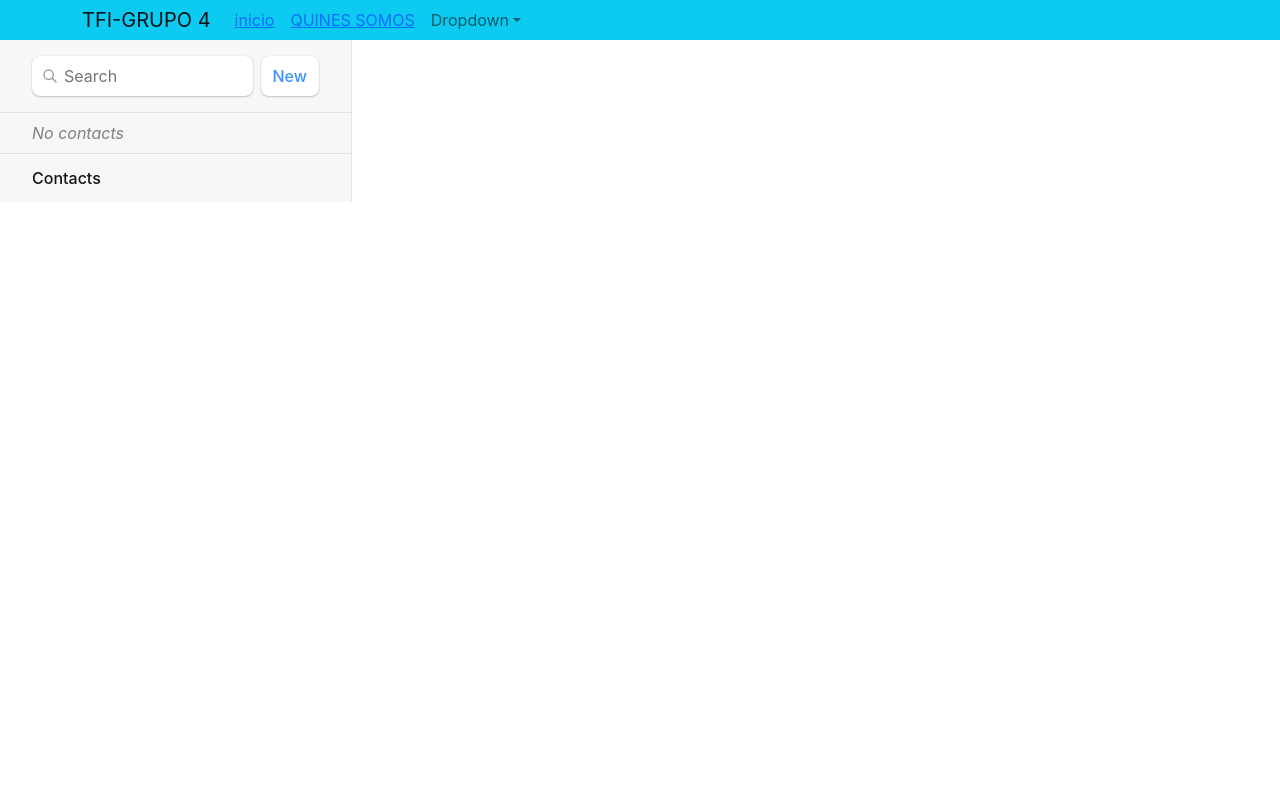
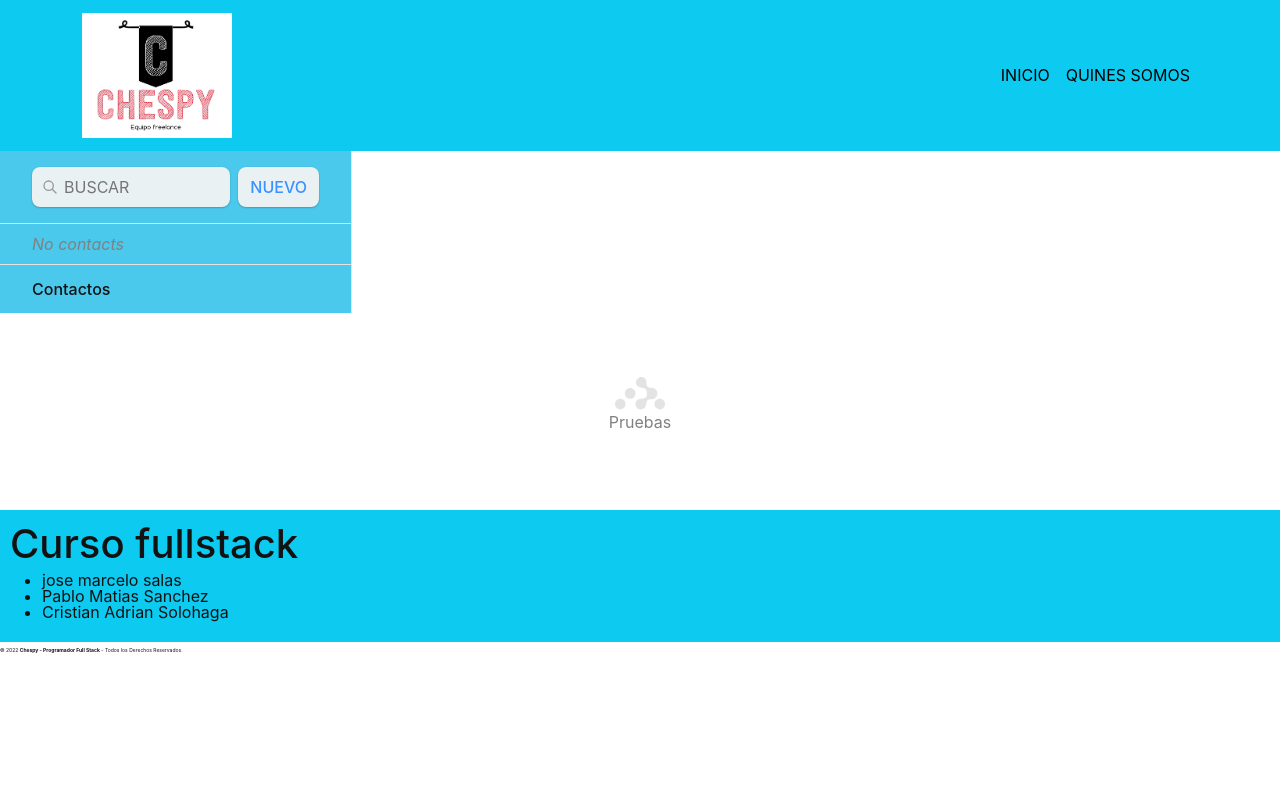
Before and after one commit to josemasa/REACT--TP-ANIMALES, a React (Vite) app in the folder frontend/: page / in a window 1280 px wide. Shown: the top 800 px of the page. Built offline with nearby package versions, Linux system fonts and the light colour scheme.

Commit message:
crud front terminado

```diff
--- a/frontend/src/components/AgendaContactos/contact.jsx
+++ b/frontend/src/components/AgendaContactos/contact.jsx
@@ -1,14 +1,11 @@
-import { Form } from "react-router-dom";
+import { Form, useLoaderData } from "react-router-dom";
+import { getContact } from "./contacts";
 
+export async function loader({ params }) {
+  return getContact(params.contactId);
+}
 export default function Contact() {
-  const contact = {
-    first: "Your",
-    last: "Name",
-    avatar: "https://placekitten.com/g/200/200",
-    twitter: "your_handle",
-    notes: "Some notes",
-    favorite: true,
-  };
+  const contact = useLoaderData();
 
   return (
     <div id="contact">
@@ -23,14 +20,17 @@ export default function Contact() {
               {contact.first} {contact.last}
             </>
           ) : (
-            <i>No Name</i>
+            <i>SIN NOMBRE</i>
           )}{" "}
           <Favorite contact={contact} />
         </h1>
 
         {contact.twitter && (
           <p>
-            <a target="_blank" href={`https://twitter.com/${contact.twitter}`}>
+            <a
+              target="_blank"
+              href={`https://scontent.faep7-1.fna.fbcdn.net/v/t1.6435-9/69607464_383529629237939_7559990877389586432_n.jpg?_nc_cat=104&ccb=1-7&_nc_sid=09cbfe&_nc_eui2=AeHWa8WGHGlvk5wsJ2O4hK9v7yOAsE2khR7vI4CwTaSFHoh98HWp-YTbU5X2XVwGoLmhC1ENlI5G_lqIdJUQYpHp&_nc_ohc=70wtx4PfEe8AX_PDRYY&_nc_ht=scontent.faep7-1.fna&oh=00_AT-ifIjO6BRCHsKBKUdgqu2N08xPK4srHtt82W9tKCjBtw&oe=636EBE03`}
+            >
               {contact.twitter}
             </a>
           </p>
@@ -40,18 +40,18 @@ export default function Contact() {
 
         <div>
           <Form action="edit">
-            <button type="submit">Edit</button>
+            <button type="submit">EDITAR</button>
           </Form>
           <Form
             method="post"
             action="destroy"
             onSubmit={(event) => {
-              if (!confirm("Please confirm you want to delete this record.")) {
+              if (!confirm("CONFIRME BORRADO")) {
                 event.preventDefault();
               }
             }}
           >
-            <button type="submit">Delete</button>
+            <button type="submit">BORRAR</button>
           </Form>
         </div>
       </div>
--- a/frontend/src/components/AgendaContactos/root.jsx
+++ b/frontend/src/components/AgendaContactos/root.jsx
@@ -1,8 +1,16 @@
-import { Outlet, Link, useLoaderData, Form } from "react-router-dom";
+import {
+  Outlet,
+  NavLink,
+  useLoaderData,
+  Form,
+  redirect,
+  useNavigation,
+} from "react-router-dom";
 import { getContacts, createContact } from "./contacts";
 
 export async function action() {
-  await createContact();
+  const contact = await createContact();
+  return redirect(`/contacts/${contact.id}/edit`);
 }
 
 export async function loader() {
@@ -12,18 +20,17 @@ export async function loader() {
 
 export default function Root() {
   const { contacts } = useLoaderData();
+  const navigation = useNavigation();
   return (
     <>
-      <div className="contenedor">
-        <div>
       <div id="sidebar">
-            <h1>Contacts</h1>
+        <h1>Contactos</h1>
         <div>
           <form id="search-form" role="search">
             <input
               id="q"
               aria-label="Search contacts"
-                  placeholder="Search"
+              placeholder="BUSCAR"
               type="search"
               name="q"
             />
@@ -31,7 +38,7 @@ export default function Root() {
             <div className="sr-only" aria-live="polite"></div>
           </form>
           <Form method="post">
-                <button type="submit">New</button>
+            <button type="submit">NUEVO</button>
           </Form>
         </div>
         <nav>
@@ -39,7 +46,12 @@ export default function Root() {
             <ul>
               {contacts.map((contact) => (
                 <li key={contact.id}>
-                      <Link to={`contacts/${contact.id}`}>
+                  <NavLink
+                    to={`contacts/${contact.id}`}
+                    className={({ isActive, isPending }) =>
+                      isActive ? "active" : isPending ? "pending" : ""
+                    }
+                  >
                     {contact.first || contact.last ? (
                       <>
                         {contact.first} {contact.last}
@@ -48,7 +60,7 @@ export default function Root() {
                       <i>No Name</i>
                     )}{" "}
                     {contact.favorite && <span>★</span>}
-                      </Link>
+                  </NavLink>
                 </li>
               ))}
             </ul>
@@ -59,10 +71,11 @@ export default function Root() {
           )}
         </nav>
       </div>
-          <div id="detail">
+      <div
+        id="detail"
+        className={navigation.state === "loading" ? "loading" : ""}
+      >
         <Outlet />
-          </div>
-        </div>
       </div>
     </>
   );
--- a/frontend/src/components/Footer.jsx
+++ b/frontend/src/components/Footer.jsx
@@ -6,14 +6,19 @@ function Footer() {
     <>
       <FOOTER>
         <div>
-          <h1>aqui va el footer</h1>
+          <h1>Curso fullstack </h1>
           <ul>
-            <li>uno</li>
-            <li>dos</li>
-            <li>tres </li>
-            <li>cuastro</li>
+            <li>jose marcelo salas </li>
+            <br />
+            <li>Pablo Matias Sanchez</li>
+            <br />
+            <li>Cristian Adrian Solohaga </li>
           </ul>
         </div>
+        <small>
+          &copy; 2022 <b>Chespy - Programador Full Stack</b> - Todos los
+          Derechos Reservados.
+        </small>
       </FOOTER>
     </>
   );
@@ -24,8 +29,11 @@ export default Footer;
 const FOOTER = styled.div`
   div {
     margin-top: 20px;
-    padding: 20px;
-    color: white;
-    background-color: black;
+    padding: 10px;
+
+    background-color: #0dcaf0;
+  }
+  small {
+    font-size: 5px;
   }
 `;
--- a/frontend/src/components/Navbar.jsx
+++ b/frontend/src/components/Navbar.jsx
@@ -1,38 +1,56 @@
 import Container from "react-bootstrap/Container";
 import Nav from "react-bootstrap/Nav";
 import Navbar from "react-bootstrap/Navbar";
-import NavDropdown from "react-bootstrap/NavDropdown";
+import styled from "styled-components";
 import { Outlet, Link } from "react-router-dom";
+import logo from "../../img/logo.png";
 function BasicExample() {
   return (
+    <NAVBAR>
       <Navbar bg="info" expand="lg">
         <Container>
-        <Navbar.Brand href="#home">TFI-GRUPO 4 </Navbar.Brand>
+          <Nav>
+            <Navbar.Brand href="#home">
+              <img src={logo} alt="" />{" "}
+            </Navbar.Brand>
+          </Nav>
+
+          <Nav>
             <Navbar.Toggle aria-controls="basic-navbar-nav" />
             <Navbar.Collapse id="basic-navbar-nav">
               <Nav className="me-auto">
                 <Nav.Link>
-              <Link to={"/"}>inicio </Link>
+                  <Link
+                    to={"/"}
+                    style={{ textDecoration: "none", color: "black" }}
+                  >
+                    INICIO
+                  </Link>
                 </Nav.Link>
                 <Nav.Link>
-              <Link to={"/qs"}>QUINES SOMOS </Link>
+                  <Link
+                    to={"/qs"}
+                    style={{ textDecoration: "none", color: "black" }}
+                  >
+                    QUINES SOMOS
+                  </Link>
                 </Nav.Link>
-            <NavDropdown title="Dropdown" id="basic-nav-dropdown">
-              <NavDropdown.Item href="#action/3.1">Action</NavDropdown.Item>
-              <NavDropdown.Item href="#action/3.2">
-                Another action
-              </NavDropdown.Item>
-              <NavDropdown.Item href="#action/3.3">Something</NavDropdown.Item>
-              <NavDropdown.Divider />
-              <NavDropdown.Item href="#action/3.4">
-                Separated link
-              </NavDropdown.Item>
-            </NavDropdown>
               </Nav>
             </Navbar.Collapse>
+          </Nav>
         </Container>
       </Navbar>
+    </NAVBAR>
   );
 }
 
 export default BasicExample;
+
+const NAVBAR = styled.div`
+  div {
+    text-align: center;
+  }
+  img {
+    width: 150px;
+  }
+`;
--- a/frontend/src/index.css
+++ b/frontend/src/index.css
@@ -15,6 +15,7 @@ body {
     sans-serif;
   -webkit-font-smoothing: antialiased;
   -moz-osx-font-smoothing: grayscale;
+
 }
 
 code {
@@ -24,7 +25,8 @@ code {
 
 html,
 body {
-  height: 100%;
+  height: auto;
+  width: auto;
   margin: 0;
   line-height: 0.5;
   color: #121212;
@@ -48,7 +50,7 @@ button {
   border-radius: 8px;
   padding: 0.5rem 0.75rem;
   box-shadow: 0 0px 1px hsla(0, 0%, 0%, 0.2), 0 1px 2px hsla(0, 0%, 0%, 0.2);
-  background-color: white;
+  background-color: rgb(234, 241, 243);
   line-height: 1.5;
   margin: 0;
 }
@@ -127,7 +129,7 @@ form[action$="destroy"] button {
 
 #sidebar {
   width: 22rem;
-  background-color: #f7f7f7;
+  background-color: rgb(75, 201, 236);
   border-right: solid 1px #e3e3e3;
   display: flex;
   flex-direction: column;
--- a/frontend/src/main.jsx
+++ b/frontend/src/main.jsx
@@ -3,13 +3,18 @@ import ReactDOM from "react-dom/client";
 import { createBrowserRouter, RouterProvider, Route } from "react-router-dom";
 import "./index.css";
 import ErrorPage from "./components/error-page";
-import Contact from "./components/AgendaContactos/contact";
+import Contact, {
+  loader as contactLoader,
+} from "./components/AgendaContactos/contact";
 import Root, {
   loader as rootLoader,
   action as rootAction,
 } from "./components/AgendaContactos/root";
+import { action as destroyAction } from "./routes/destroy";
 import HomePage from "./pages/HomePage";
 import QS from "./pages/qs";
+import EditContact, { action as editAction } from "./routes/edit";
+import Index from "./routes/index";
 
 const router = createBrowserRouter([
   {
@@ -19,9 +24,22 @@ const router = createBrowserRouter([
     loader: rootLoader,
     action: rootAction,
     children: [
+      { index: true, element: <Index /> },
       {
         path: "contacts/:contactId",
         element: <Contact />,
+        loader: contactLoader,
+      },
+      {
+        path: "contacts/:contactId/edit",
+        element: <EditContact />,
+        loader: contactLoader,
+        action: editAction,
+      },
+      {
+        path: "contacts/:contactId/destroy",
+        action: destroyAction,
+        errorElement: <div>Oops! There was an error.</div>,
       },
     ],
   },
--- a/frontend/src/pages/HomePage.jsx
+++ b/frontend/src/pages/HomePage.jsx
@@ -8,7 +8,9 @@ function HomePage() {
     <>
       <div className="root">
         <Navbar />
+
         <Root />
+
         <Footer />
       </div>
     </>
--- /dev/null
+++ b/frontend/src/routes/destroy.jsx
@@ -0,0 +1,7 @@
+import { redirect } from "react-router-dom";
+import { deleteContact } from "../components/AgendaContactos/contacts";
+
+export async function action({ params }) {
+  await deleteContact(params.contactId);
+  return redirect("/");
+}
--- /dev/null
+++ b/frontend/src/routes/edit.jsx
@@ -0,0 +1,71 @@
+import { Form, useLoaderData, redirect, useNavigate } from "react-router-dom";
+import { updateContact } from "../components/AgendaContactos/contacts";
+
+export async function action({ request, params }) {
+  const formData = await request.formData();
+  const firstName = formData.get("first");
+  const lastName = formData.get("last");
+  const updates = Object.fromEntries(formData);
+  await updateContact(params.contactId, updates);
+  return redirect(`/contacts/${params.contactId}`);
+}
+
+export default function EditContact() {
+  const contact = useLoaderData();
+  const navigate = useNavigate();
+  return (
+    <Form method="post" id="contact-form">
+      <p>
+        <span>Nombre</span>
+        <input
+          placeholder="NOMBRES"
+          aria-label="First name"
+          type="text"
+          name="first"
+          defaultValue={contact.first}
+        />
+        <input
+          placeholder="APELLIDO"
+          aria-label="Last name"
+          type="text"
+          name="last"
+          defaultValue={contact.last}
+        />
+      </p>
+      <label>
+        <span>Twitter</span>
+        <input
+          type="text"
+          name="twitter"
+          placeholder="@jack"
+          defaultValue={contact.twitter}
+        />
+      </label>
+      <label>
+        <span>FOTO URL</span>
+        <input
+          placeholder="https://example.com/avatar.jpg"
+          aria-label="Avatar URL"
+          type="text"
+          name="avatar"
+          defaultValue={contact.avatar}
+        />
+      </label>
+      <label>
+        <span>Notas</span>
+        <textarea name="notes" defaultValue={contact.notes} rows={6} />
+      </label>
+      <p>
+        <button type="submit">GUARDAR</button>
+        <button
+          type="button"
+          onClick={() => {
+            navigate(-1);
+          }}
+        >
+          CANCELAR
+        </button>
+      </p>
+    </Form>
+  );
+}
--- /dev/null
+++ b/frontend/src/routes/index.jsx
@@ -0,0 +1,3 @@
+export default function Index() {
+  return <p id="zero-state">Pruebas</p>;
+}
```
Also changed, not shown: frontend/img/logo.png (added). Lines whose indentation alone changed are shown as unchanged.
